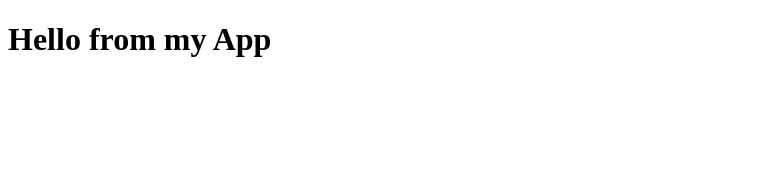
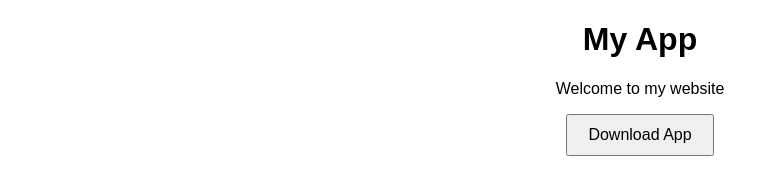
Before and after one commit to unitesgroup2022-max/My-App, a plain HTML site: page index.html in a window 1280 px wide. Shown: the whole page, without its empty margins (0-779 px from the left). Drawn offline with Linux system fonts and the light colour scheme.

Commit message:
Update index.html

```diff
--- a/index.html
+++ b/index.html
@@ -3,7 +3,16 @@
 <head>
   <title>My App</title>
 </head>
-<body>
-  <h1>Hello from my App </h1>
+<body style="text-align:center; font-family:sans-serif;">
+
+  <h1> My App</h1>
+  <p>Welcome to my website</p>
+
+  <a href="#">
+    <button style="padding:10px 20px; font-size:16px;">
+      Download App
+    </button>
+  </a>
+
 </body>
 </html>
```
